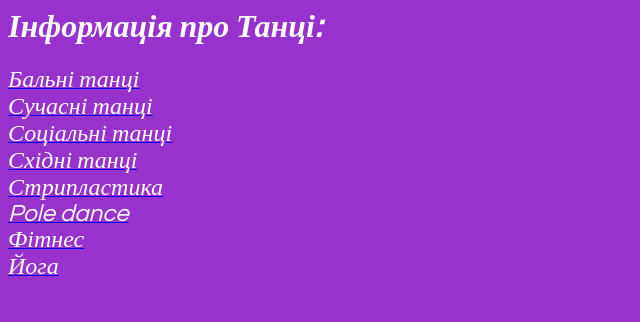
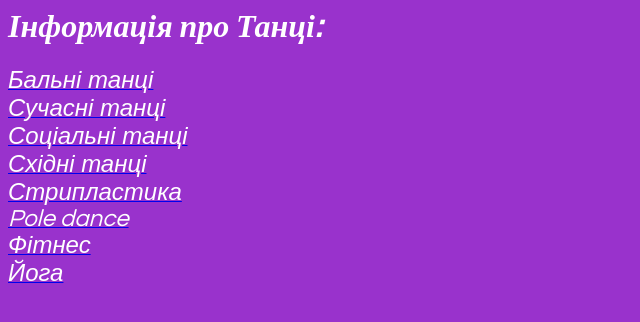
Before and after one commit to KhrystynaK/KhrystynaK.github.io, a plain HTML site: page Hrustuna/DanceLeftFrame.html in a window 1280 px wide. Shown: the whole page, without its empty margins (0-640 px from the left). Drawn offline with Linux system fonts and the light colour scheme.

Commit message:
Update DanceLeftFrame.html

```diff
--- a/Hrustuna/DanceLeftFrame.html
+++ b/Hrustuna/DanceLeftFrame.html
@@ -6,28 +6,28 @@
 <h1> <FONT    FACE = "century gothic" SIZE = +3 COLOR = "white">
 <i>Інформація про Танці: </h1></i></font>
 
-<a href =" BallroomDancing.html" target="right"><FONT    FACE = "century gothic"
+<a href =" BallroomDancing.html" target="right"><FONT    FACE = "Arial"
 SIZE = +2 COLOR = "white"><i>Бальні танці</i></font></a></br>
 
-<a href =" ModernDance.html" target="right"><FONT    FACE = "century gothic"
+<a href =" ModernDance.html" target="right"><FONT    FACE = "Arial"
 SIZE = +2 COLOR = "white"><i>Сучасні танці</i></font></a></br>
 
-<a href =" SocialDance.html" target="right"><FONT    FACE = "century gothic"
+<a href =" SocialDance.html" target="right"><FONT    FACE = "Arial"
 SIZE = +2 COLOR = "white"><i>Соціальні танці</i></font></a></br>
 
-<a href =" EasternDance.html" target="right"><FONT    FACE = "century gothic"
+<a href =" EasternDance.html" target="right"><FONT    FACE = "Arial"
 SIZE = +2 COLOR = "white"><i>Східні танці</i></font></a></br>
 
-<a href =" StripPlastic.html" target="right"><FONT    FACE = "century gothic"
+<a href =" StripPlastic.html" target="right"><FONT    FACE = "Arial"
 SIZE = +2 COLOR = "white"><i>Стрипластика</i></font></a></br>
 
 <a href =" PoleDance.html" target="right"><FONT    FACE = "century gothic"
 SIZE = +2 COLOR = "white"><i>Pole dance</i></font></a></br>
 
-<a href =" Fitness.html" target="right"><FONT    FACE = "century gothic"
+<a href =" Fitness.html" target="right"><FONT    FACE = "Arial"
 SIZE = +2 COLOR = "white"><i>Фітнес</i></font></a></br>
 
-<a href =" Yoga.html" target="right"><FONT    FACE = "century gothic"
+<a href =" Yoga.html" target="right"><FONT    FACE = "Arial"
 SIZE = +2 COLOR = "white"><i>Йога</i></font></a></br>
 
 </body>
```
